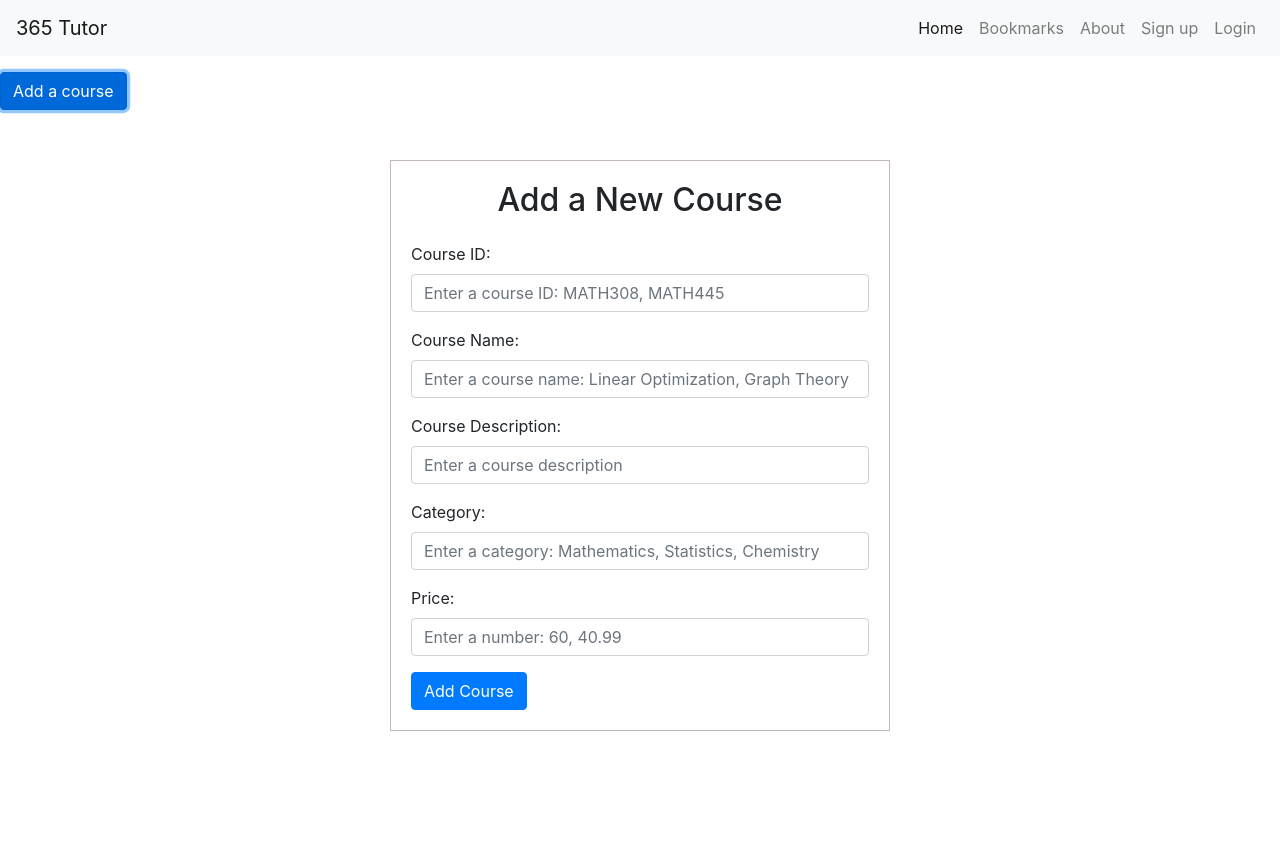
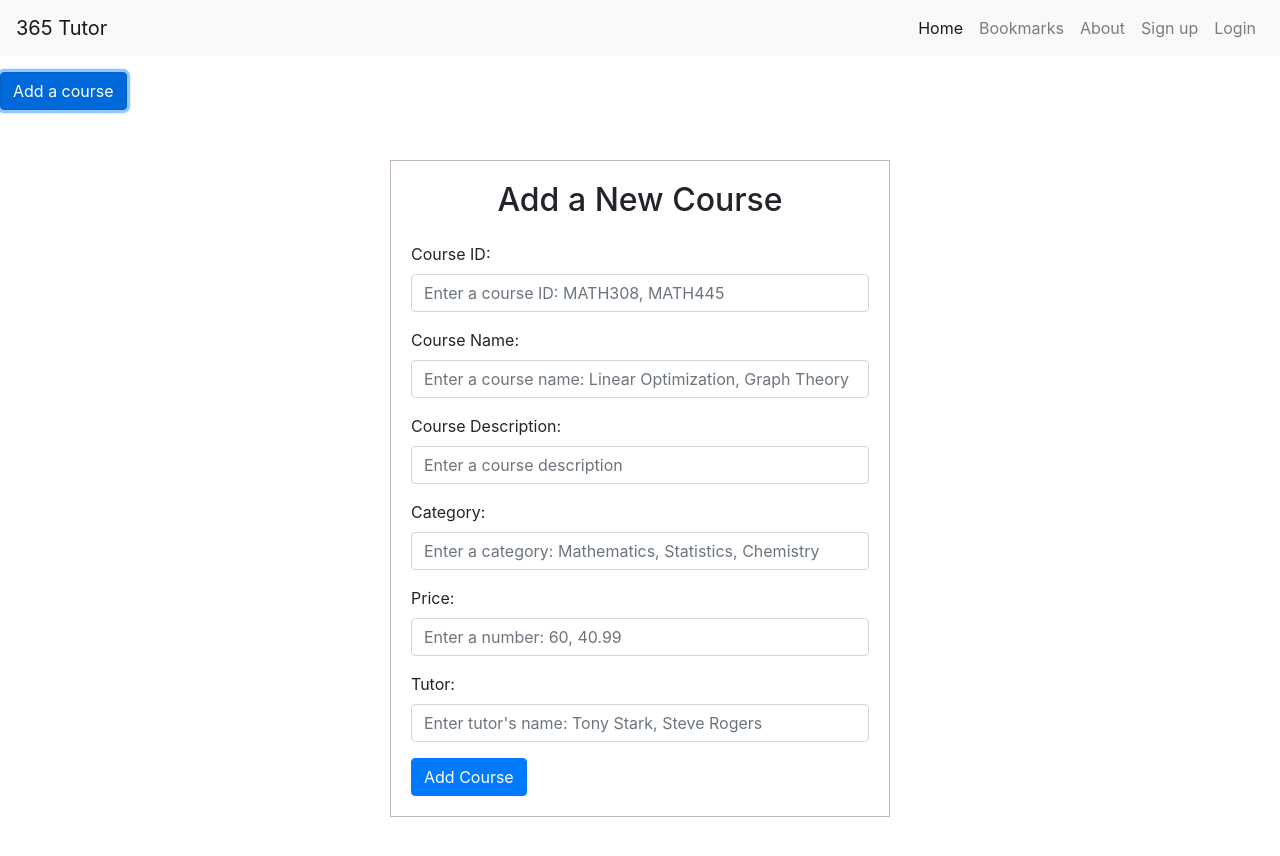
Before and after one commit to NhVNgn/tutoring-plaforms, a React (Create React App) app in the folder frontend/: page /profile in a window 1280 px wide. Both pictures are taken after a click on the button "Add a course". Shown: the top 856 px of the page. Before the commit the page ends 800 px from the top, so only its background shows below. Built offline with nearby package versions, Linux system fonts and the light colour scheme; no server answers.

Commit message:
Added tutor input field to AddCourse

```diff
--- a/frontend/src/pages/AddCourse.js
+++ b/frontend/src/pages/AddCourse.js
@@ -8,6 +8,7 @@ const AddCourse = () => {
     const [description, setDescription] = useState("");
     const [category, setCategory] = useState("");
     const [price, setPrice] = useState("");
+    const [tutor, setTutor] = useState("");
     const [startDate, setStartDate] = useState("");
     const [endDate, setEndDate] = useState("");
 
@@ -31,6 +32,10 @@ const AddCourse = () => {
         setPrice(event.target.value);
     };
 
+    const handleTutorChange = (event) => {
+        setTutor(event.target.value);
+    };
+
     const handleSubmit = (event) => {
         event.preventDefault();
 
@@ -42,6 +47,7 @@ const AddCourse = () => {
                 description: description,
                 category: category,
                 price: price,
+                tutor: tutor,
                 startDate: startDate,
                 endDate: endDate
             };
@@ -62,6 +68,7 @@ const AddCourse = () => {
         setCourseName("");
         setDescription("");
         setPrice("");
+        setTutor("");
     };
 
     return (
@@ -90,6 +97,10 @@ const AddCourse = () => {
                         <label>Price:</label>
                         <input type="text" className="form-control" id="price" placeholder="Enter a number: 60, 40.99" value={price} onChange={handlePriceChange} required />
                     </div>
+                    <div className="form-group">
+                        <label>Tutor:</label>
+                        <input type="text" className="form-control" id="tutor" placeholder="Enter tutor's name: Tony Stark, Steve Rogers" value={tutor} onChange={handleTutorChange} required />
+                    </div>
                     <button type="submit" className="btn btn-primary" onSubmit={handleSubmit}>Add Course</button>
                 </form>
             </div>
```
